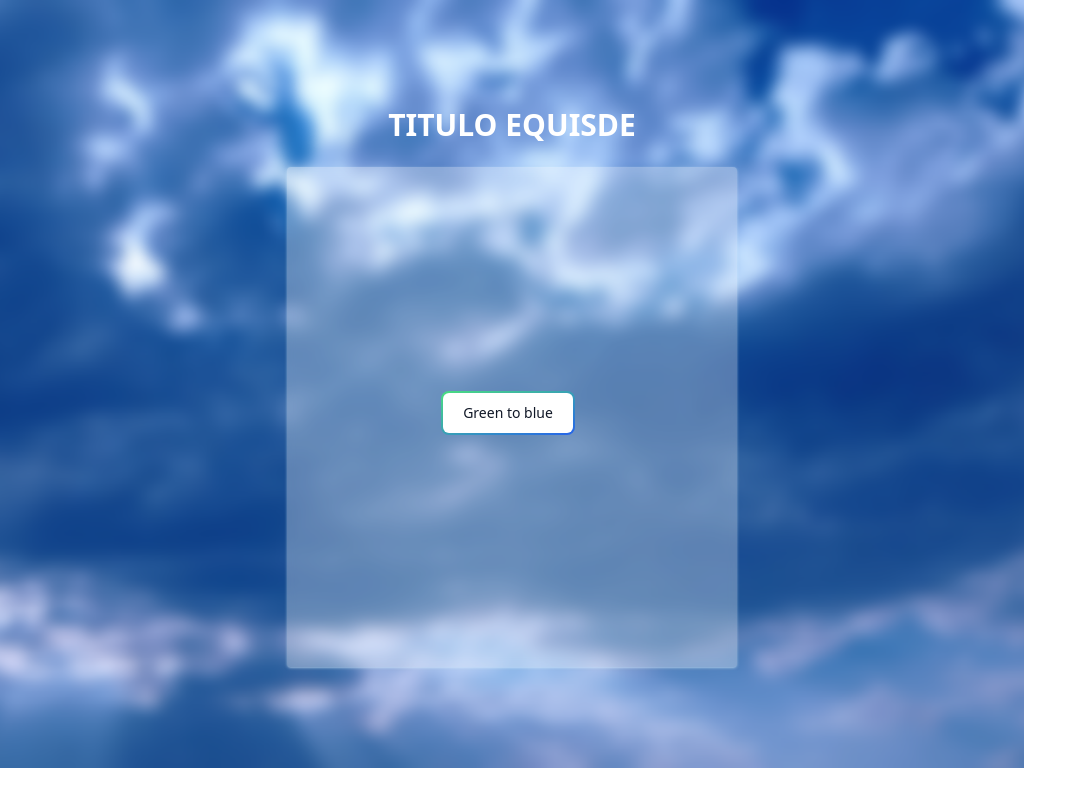
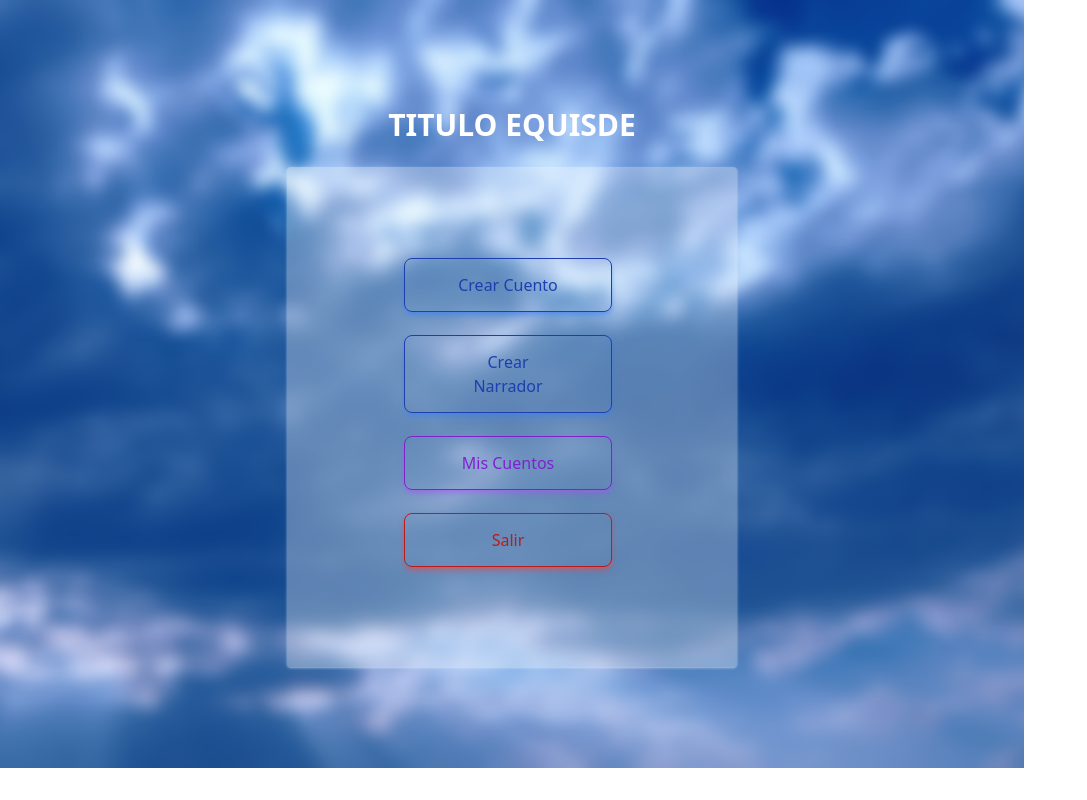
Before and after one commit to Dario19999/forja-cuentos, an Angular app: page /home in a window 1280 px wide. Shown: the whole page, without its empty margins (0-1087 px from the left). Built offline with nearby package versions, Linux system fonts and the light colour scheme.

Commit message:
modular buttons and main menu

```diff
--- a/src/app/components/common/button/button.component.html
+++ b/src/app/components/common/button/button.component.html
@@ -1,5 +1,3 @@
-<button class="relative inline-flex items-center justify-center p-0.5 mb-2 me-2 overflow-hidden text-sm font-medium text-gray-900 rounded-lg group bg-gradient-to-br from-green-400 to-blue-600 group-hover:from-green-400 group-hover:to-blue-600 hover:text-white dark:text-white focus:ring-4 focus:outline-none focus:ring-green-200 dark:focus:ring-green-800">
-  <span class="relative px-5 py-2.5 transition-all ease-in duration-75 bg-white dark:bg-gray-900 rounded-md group-hover:bg-opacity-0">
-  Green to blue
-  </span>
+<button type="button" class="w-52 hover:text-white border focus:ring-4 focus:outline-none font-medium rounded-lg text-md px-12 py-3.5 text-center me-2 mb-2 {{this.buttonClass}}">
+  {{ config.text }}
 </button>
--- a/src/app/components/common/button/button.component.ts
+++ b/src/app/components/common/button/button.component.ts
@@ -1,10 +1,51 @@
-import { Component } from '@angular/core';
+import { Component, Input, OnInit } from '@angular/core';
 
 @Component({
   selector: 'app-button',
   templateUrl: './button.component.html',
   styleUrl: './button.component.css'
 })
-export class ButtonComponent {
+export class ButtonComponent implements OnInit{
+  @Input() config:any;
+  buttonTheme:string;
+  buttonClass:string;
+
+  constructor() {
+    this.buttonTheme = '';
+    this.buttonClass = '';
+  }
+
+  ngOnInit() {
+    console.log(this.config);
+    this.buttonTheme = this.validateTheme(this.config.theme);
+    this.setButtonClass(this.buttonTheme);
+  }
+
+  validateTheme(theme:string) {
+    return theme ? theme : 'default';
+  }
+
+  setButtonClass(theme:string) {
+    switch(theme) {
+      case 'default':
+        this.buttonClass = 'text-blue-800 border-blue-800 hover:bg-blue-800 focus:ring-blue-300 shadow-md shadow-blue-500/50';
+        break;
+      case 'dark':
+        this.buttonClass = 'text-gray-900 border-gray-800 hover:bg-gray-900 focus:ring-gray-300 shadow-md shadow-gray-500/50';
+        break;
+      case 'green':
+        this.buttonClass = 'text-green-700 border-green-700 hover:bg-green-800 focus:ring-green-300 shadow-md shadow-green-500/50';
+        break;
+      case 'red':
+        this.buttonClass = 'text-red-700 border-red-700 hover:bg-red-800 focus:ring-red-300 shadow-md shadow-red-500/50';
+        break;
+      case 'purple':
+        this.buttonClass = 'text-purple-700 border-purple-700 hover:bg-purple-800 focus:ring-purple-300 shadow-md shadow-purple-500/50';
+        break;
+      default:
+        this.buttonClass = 'text-blue-700 border-blue-700 hover:bg-blue-800 focus:ring-blue-300 shadow-md shadow-blue-500/50';
+        break;
+    }
+  }
 
 }
--- a/src/app/components/main-menu/main-menu.component.html
+++ b/src/app/components/main-menu/main-menu.component.html
@@ -1,6 +1,24 @@
 <div class="main-menu--container ">
   <div class="main-menu--title">TITULO EQUISDE</div>
   <div class="main-menu--options rounded backdrop-blur-sm bg-white/30 shadow shadow-sky-100/50">
-    <app-button></app-button>
+    <app-button [config]="{
+      text: 'Crear Cuento',
+      theme: 'default',
+    }"></app-button>
+
+    <app-button [config]="{
+      text: 'Crear Narrador',
+      theme: 'default',
+    }"></app-button>
+
+    <app-button [config]="{
+      text: 'Mis Cuentos',
+      theme: 'purple',
+    }"></app-button>
+
+    <app-button [config]="{
+      text: 'Salir',
+      theme: 'red',
+    }"></app-button>
   </div>
 </div>
```
